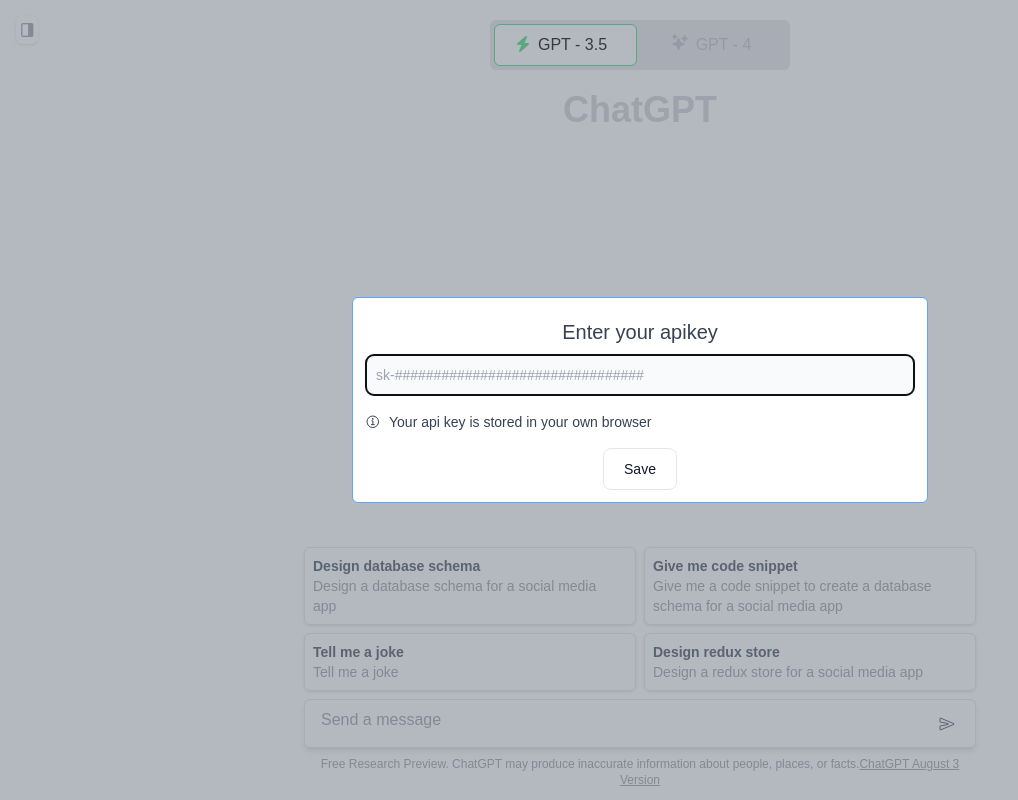
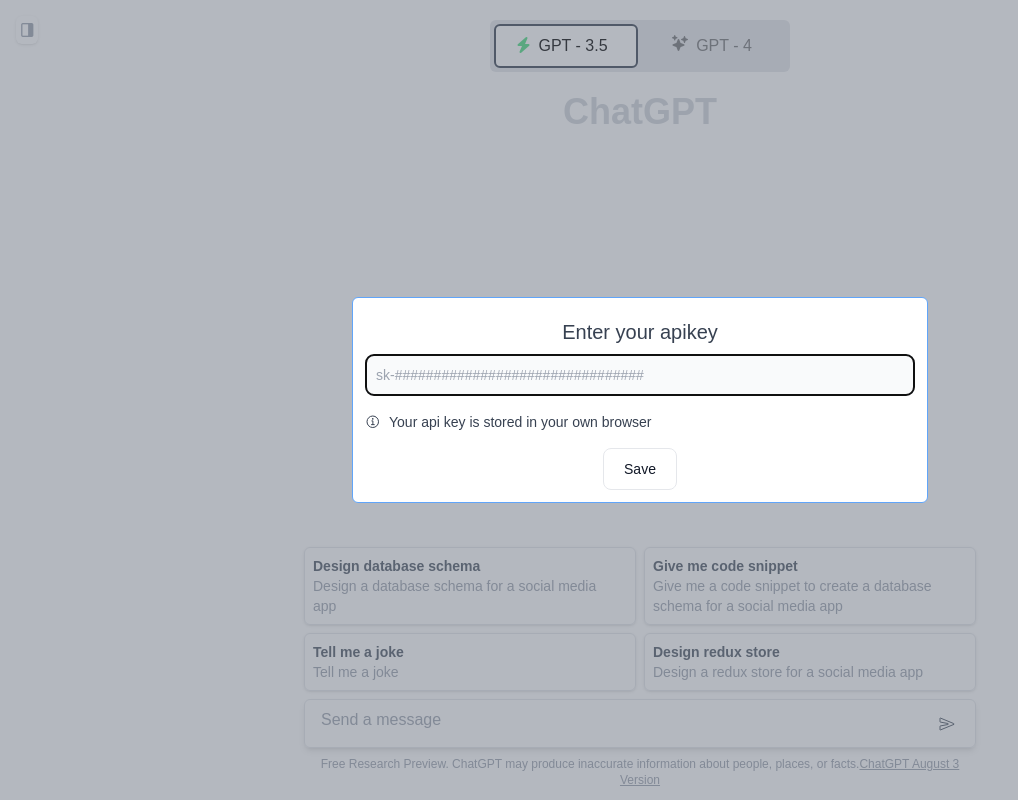
Before and after one commit to PrasadBroo/ChatGPT, a React (Vite) app: page / in a window 1280 px wide. Shown: the whole page, without its empty margins (0-1018 px from the left). Built offline with nearby package versions, Linux system fonts and the light colour scheme.

Commit message:
minor css border changes

```diff
--- a/src/assets/css/output.css
+++ b/src/assets/css/output.css
@@ -794,10 +794,6 @@
   width: 75%;
 }
 
-.w-4 {
-  width: 1rem;
-}
-
 .w-4\/5 {
   width: 80%;
 }
@@ -1014,6 +1010,16 @@
   border-color: rgb(250 204 21 / var(--tw-border-opacity));
 }
 
+.border-red-700 {
+  --tw-border-opacity: 1;
+  border-color: rgb(185 28 28 / var(--tw-border-opacity));
+}
+
+.border-gray-700 {
+  --tw-border-opacity: 1;
+  border-color: rgb(55 65 81 / var(--tw-border-opacity));
+}
+
 .bg-\[\#202123\] {
   --tw-bg-opacity: 1;
   background-color: rgb(32 33 35 / var(--tw-bg-opacity));
@@ -1037,11 +1043,6 @@
 .bg-gray-300 {
   --tw-bg-opacity: 1;
   background-color: rgb(209 213 219 / var(--tw-bg-opacity));
-}
-
-.bg-gray-400 {
-  --tw-bg-opacity: 1;
-  background-color: rgb(156 163 175 / var(--tw-bg-opacity));
 }
 
 .bg-gray-50 {
@@ -1198,10 +1199,6 @@
 .text-4xl {
   font-size: 2.25rem;
   line-height: 2.5rem;
-}
-
-.text-\[10px\] {
-  font-size: 10px;
 }
 
 .text-lg {
@@ -1653,6 +1650,11 @@
   border-color: rgb(55 65 81 / var(--tw-border-opacity));
 }
 
+:is(.dark .dark\:border-green-400) {
+  --tw-border-opacity: 1;
+  border-color: rgb(74 222 128 / var(--tw-border-opacity));
+}
+
 :is(.dark .dark\:bg-\[\#202123\]) {
   --tw-bg-opacity: 1;
   background-color: rgb(32 33 35 / var(--tw-bg-opacity));
--- a/src/components/Ui/GptIntro.tsx
+++ b/src/components/Ui/GptIntro.tsx
@@ -17,7 +17,7 @@
           className={classNames(
             "gpt3 uppercase  rounded-md p-2 transition  flex-1 flex items-center  dark:text-white justify-center",
             {
-              "bg-white dark:bg-[#40414f] border border-green-400":
+              "bg-white dark:bg-[#40414f] border-2 dark:border-green-400 border-gray-700":
                 isGptThreeSelected,
               "opacity-50": !isGptThreeSelected,
             }
@@ -38,9 +38,9 @@
         <button
           title="GPT - 4"
           className={classNames(
-            "gpt4 uppercase rounded p-2 transition text-gray-400 dark:text-white flex-1 flex  items-center justify-center",
+            "gpt4 uppercase rounded p-2 transition  dark:text-white flex-1 flex  items-center justify-center",
             {
-              "bg-white dark:bg-[#40414f] border border-green-400":
+              "bg-white dark:bg-[#40414f] border-2 dark:border-green-400 border-gray-700":
                 !isGptThreeSelected,
               "opacity-50": isGptThreeSelected,
             }
```
